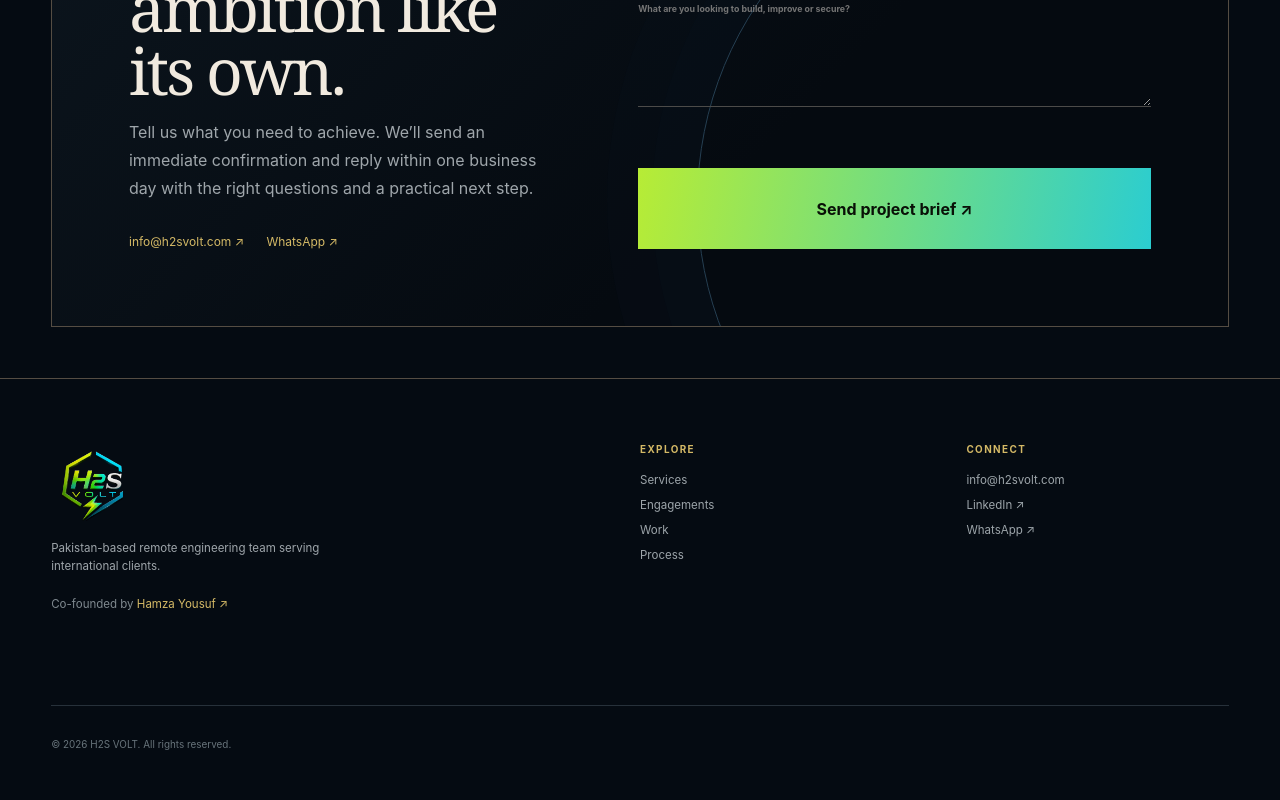
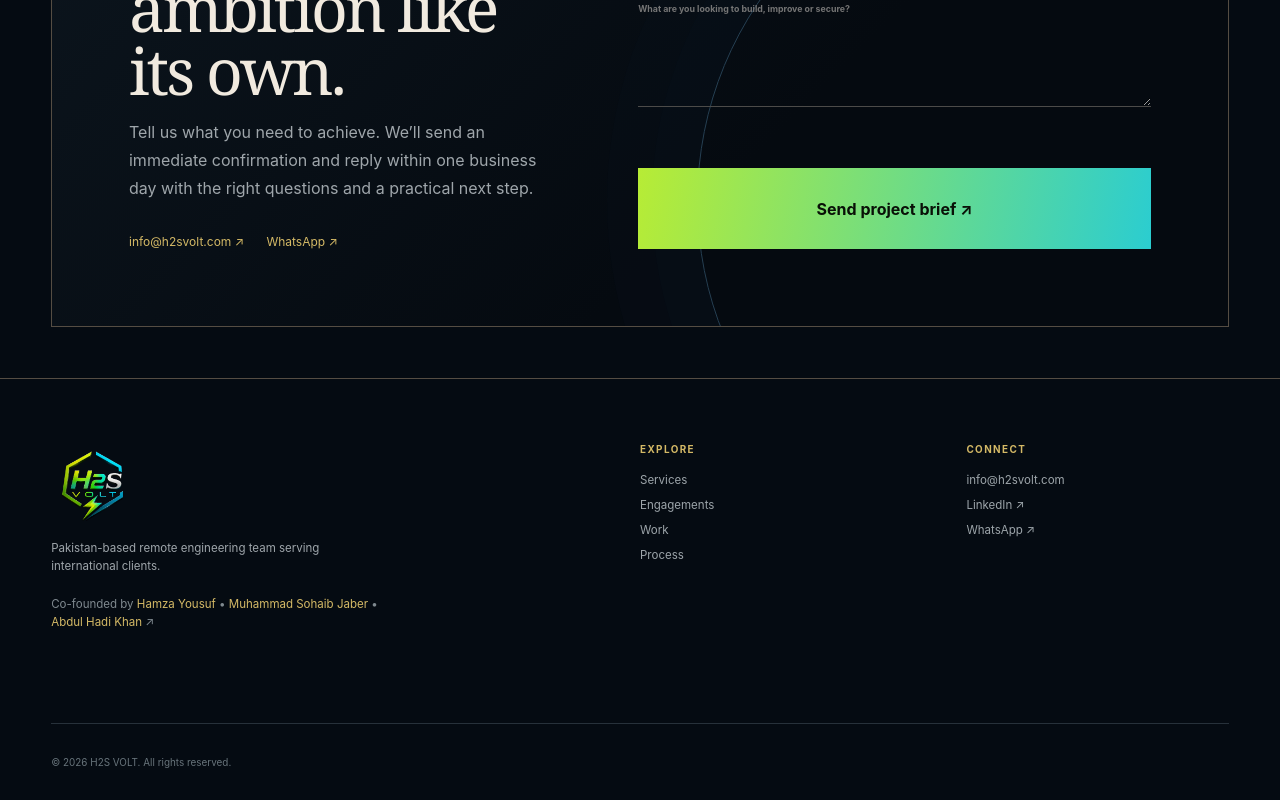
Before and after one commit to h2svolt/h2s, a React (Vite) app: page / in a window 1280 px wide. Shown: the part 6739-7539 px from the top of the page. Built offline with nearby package versions, Linux system fonts and the light colour scheme.

Commit message:
Update footer with additional founder credits

```diff
--- a/src/App.jsx
+++ b/src/App.jsx
@@ -333,7 +333,33 @@ export default function App() {
       </section>
 
       <footer>
-        <div className="footer-brand"><img src="/h2svolt-logo.png" alt="H2S VOLT" width="84" height="84" /><p>Pakistan-based remote engineering team serving international clients.</p><p className="founder-credit">Co-founded by <a href="https://www.linkedin.com/in/hamza-yousuf-6a8b1334a" target="_blank" rel="author me noreferrer">Hamza Yousuf ↗</a></p></div>
+        <div className="footer-brand"><img src="/h2svolt-logo.png" alt="H2S VOLT" width="84" height="84" /><p>Pakistan-based remote engineering team serving international clients.</p><p className="founder-credit">
+  Co-founded by{" "}
+  <a
+    href="https://www.linkedin.com/in/hamza-yousuf-6a8b1334a"
+    target="_blank"
+    rel="author me noreferrer"
+  >
+    Hamza Yousuf
+  </a>
+  {" • "}
+  <a
+    href="https://www.linkedin.com/in/muhammad-sohaib-jaber-306b29218/"
+    target="_blank"
+    rel="author me noreferrer"
+  >
+    Muhammad Sohaib Jaber
+  </a>
+  {" • "}
+  <a
+    href="https://www.linkedin.com/in/abdul-hadi-14a9462a5/"
+    target="_blank"
+    rel="author me noreferrer"
+  >
+    Abdul Hadi Khan
+  </a>
+  {" ↗"}
+</p></div>
         <div><b>Explore</b><a href="#services">Services</a><a href="#engagement">Engagements</a><a href="#work">Work</a><a href="#process">Process</a></div>
         <div><b>Connect</b><a href="mailto:info@h2svolt.com">info@h2svolt.com</a><a href="https://www.linkedin.com/company/h2s-volt" target="_blank" rel="noreferrer">LinkedIn ↗</a><a href="https://wa.me/923368048644" target="_blank" rel="noreferrer" aria-label="Contact H2S VOLT on WhatsApp">WhatsApp ↗</a></div>
         <p className="copyright">© 2026 H2S VOLT. All rights reserved.</p>
```
